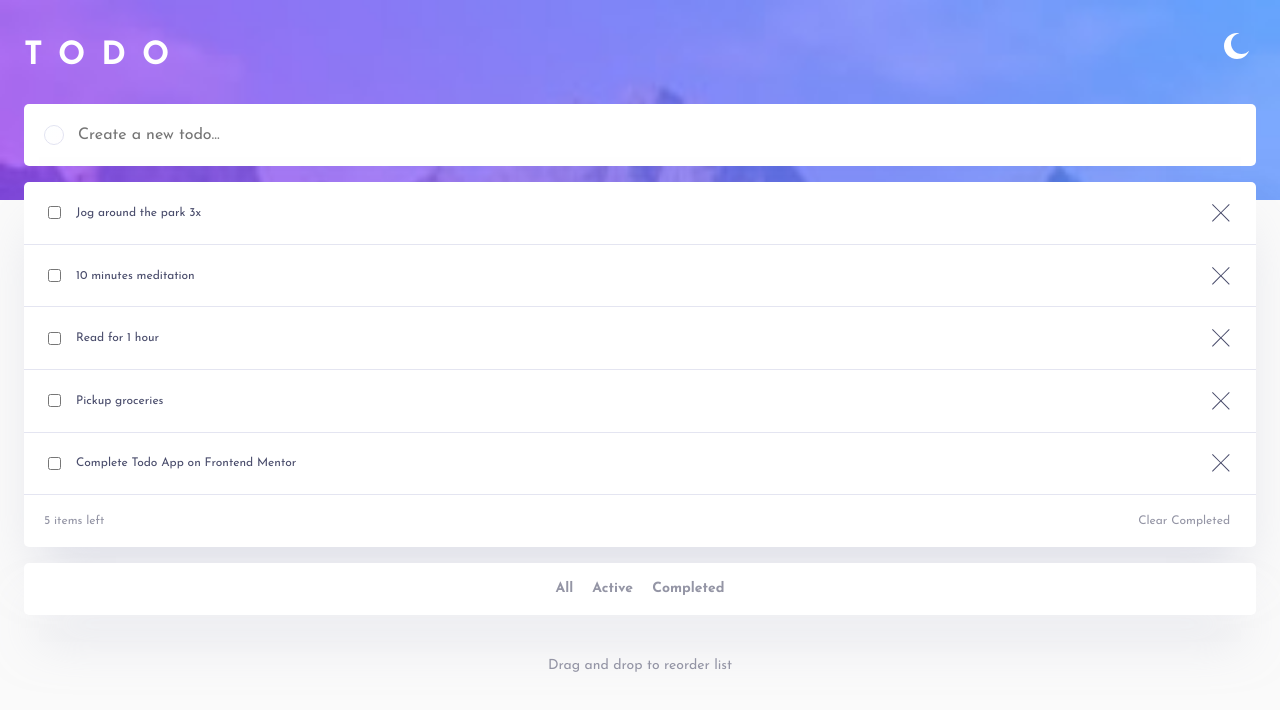
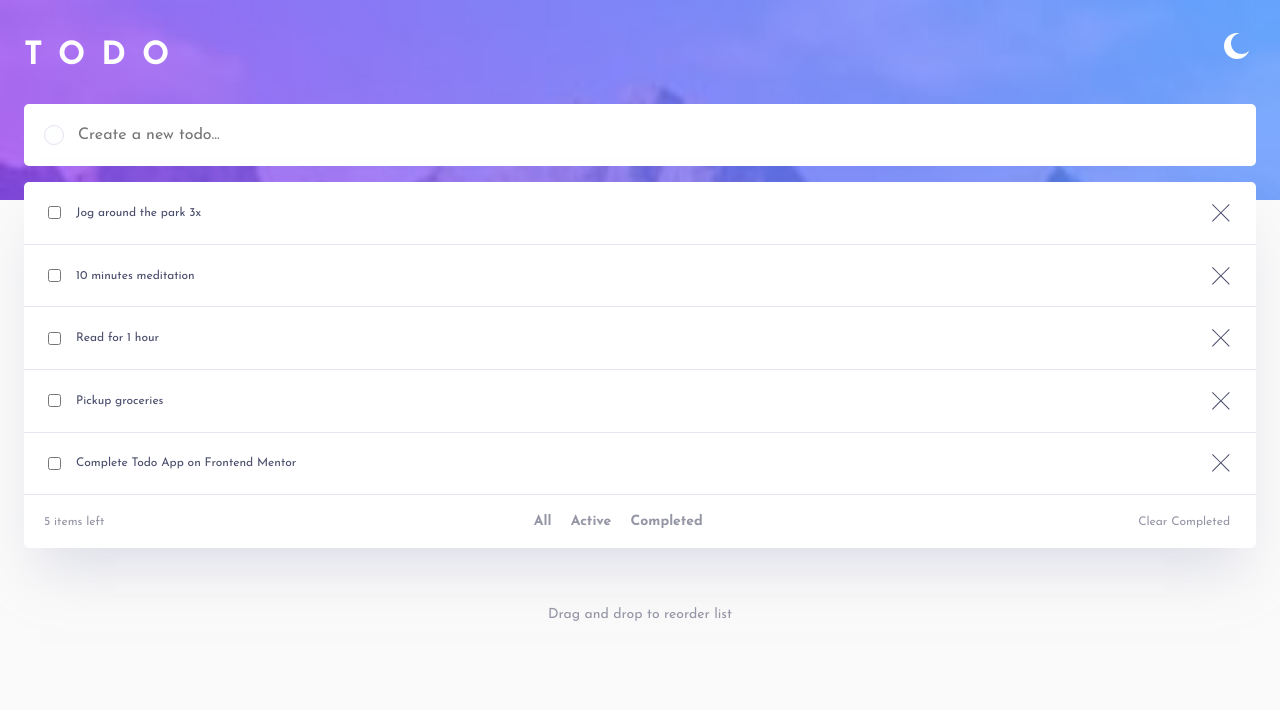
Before and after one commit to ralphvirtucio/todo-app, a Next.js app: page / in a window 1280 px wide. Shown: the top 710 px of the page. Built offline with nearby package versions, Linux system fonts and the light colour scheme.

Commit message:
Added media query for All, Active, Completed Tabs

```diff
--- a/app/page.module.css
+++ b/app/page.module.css
@@ -1,7 +1,3 @@
-
-
-
-
 .todos__details {
   display: flex;
   padding-inline: 1.25rem;
@@ -27,15 +23,35 @@
 
 
 .todos__drag-n-drop-label {
-display: flex;
-justify-content: center;
-align-items: center;
-transform: translateY(-2.5rem);
+  display: flex;
+  justify-content: center;
+  align-items: center;
+  transform: translateY(-2.5rem);
 }
 
+.todos__cta--desktop {
+  display: none;
+}
 
 .todos__drag-n-drop-label p {
   color: #9495A5;
   font-size: 0.875rem;
   text-align: center;
 }
+
+@media only screen and (min-width: 48rem) {
+  .todos__cta--desktop {
+    display: flex;
+    align-items: center;
+    justify-content: center;
+    gap: 1.2rem;
+  }
+
+
+  .todos__cta--desktop a {
+    color: #9495a5;
+    font-size: 0.875rem;
+    font-weight: 700;
+    text-decoration: none;
+  }
+}
--- a/app/page.tsx
+++ b/app/page.tsx
@@ -19,6 +19,11 @@ export default function Home() {
         <TodoListContainer todos={data} />
         <div className={styles.todos__details}>
           <p className={styles['todos__details--items-left']}>5 items left</p>
+          <nav className={styles['todos__cta--desktop']}>
+            <a href='#'>All</a>
+            <a href='#'>Active</a>
+            <a href='#'>Completed</a>
+          </nav>
           <button className={styles['todos__details--clear-btn']}>Clear Completed</button>
         </div>
       </Card>
--- a/components/Card/card.module.css
+++ b/components/Card/card.module.css
@@ -14,7 +14,7 @@
 .card.todos__cta--mobile {
   padding-block: 0.95rem;
   margin-inline: 1.5rem;
-  transform: translatey(-5rem);
+  transform: translateY(-5rem);
 }
 
 .card.todos__cta--mobile nav {
@@ -31,3 +31,11 @@
   font-weight: 700;
   text-decoration: none;
 }
+
+
+
+@media only screen and (min-width: 48rem) {
+  .card.todos__cta--mobile {
+    display: none;
+  }
+}
```
